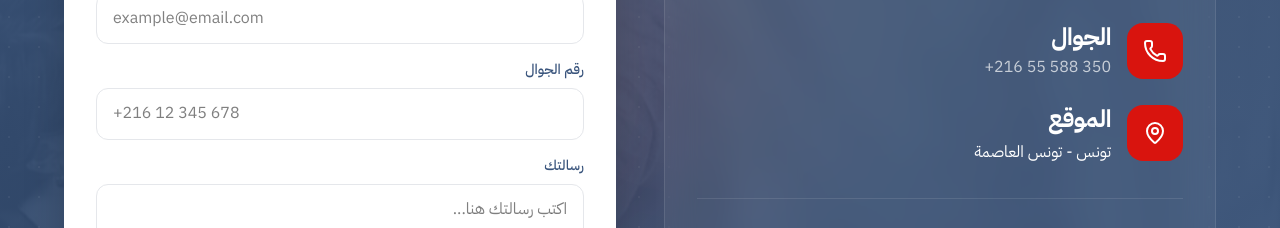
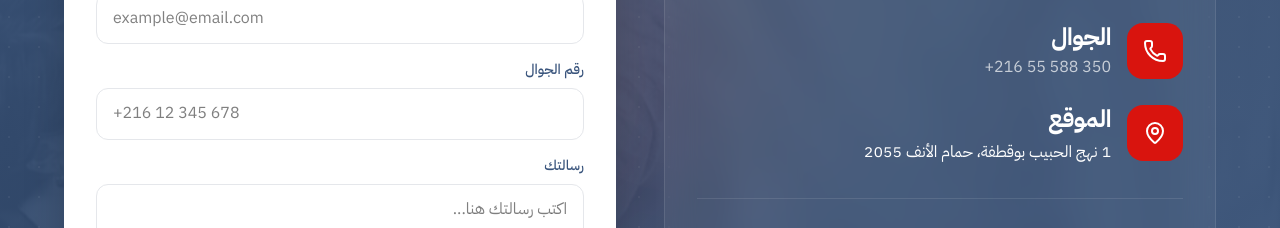
Before and after one commit to walkhatib39-ctrl/tech-solution, a Next.js app: page / in a window 1280 px wide. Shown: the part 6540-6768 px from the top of the page. Built offline with nearby package versions, Linux system fonts and the light colour scheme.

Commit message:
Update contact address

```diff
--- a/src/components/Contact.tsx
+++ b/src/components/Contact.tsx
@@ -128,7 +128,7 @@ export default function Contact() {
                                     <div className="flex-1 text-right">
                                         <h4 className="text-white font-semibold mb-1" style={{ color: '#ffffff' }}>الموقع</h4>
                                         <p className="text-white/70" style={{ color: '#ffffff' }}>
-                                            تونس - تونس العاصمة
+                                            1 نهج الحبيب بوقطفة، حمام الأنف 2055
                                         </p>
                                     </div>
                                 </div>
```
